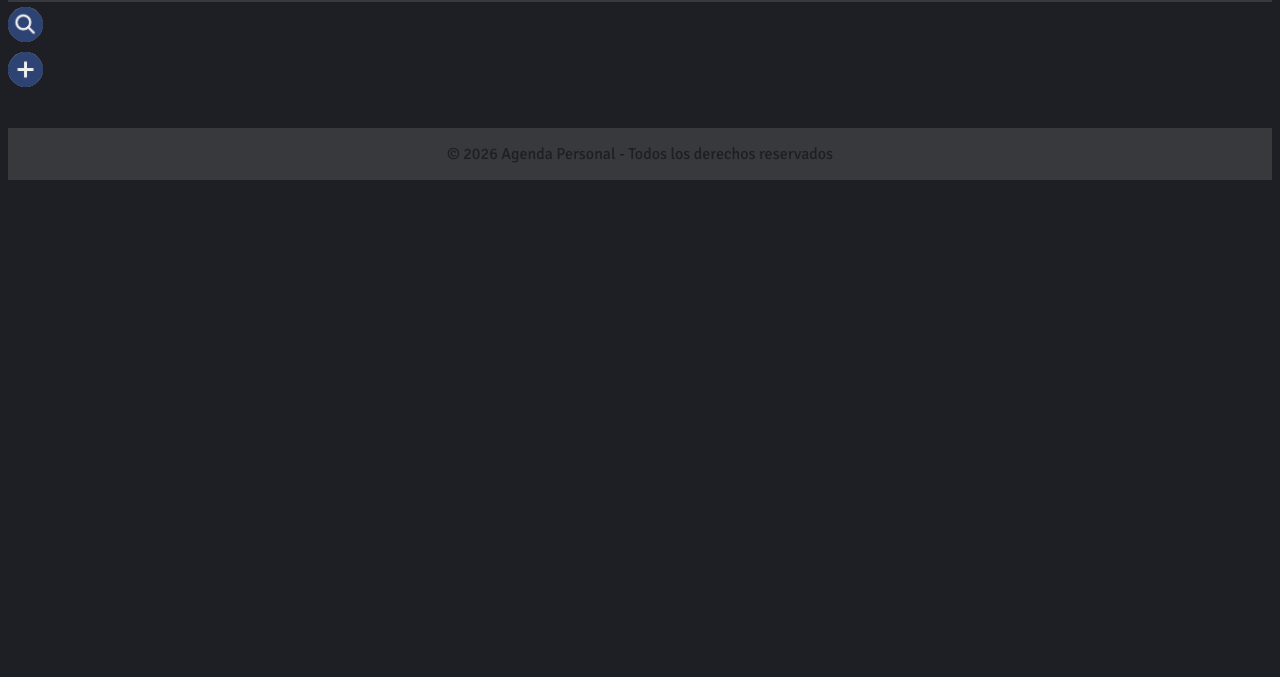
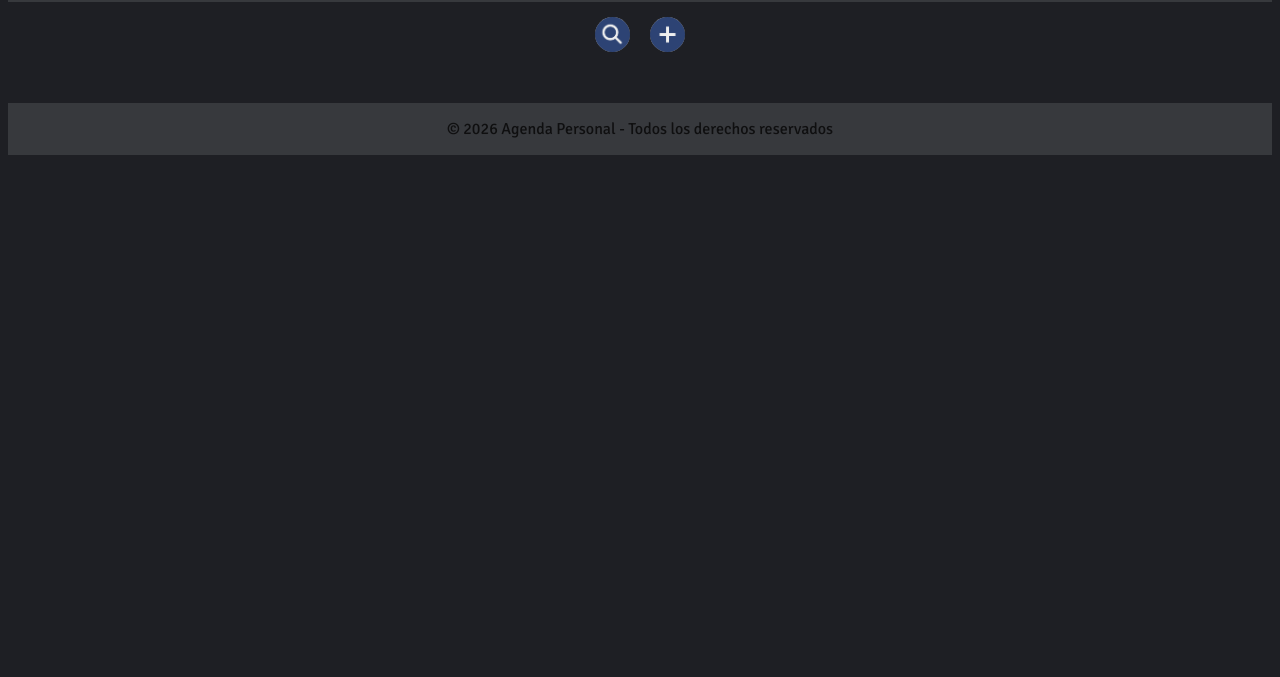
Before and after one commit to AndresAguay0/parcial-1, a plain HTML site: page index.html in a window 1280 px wide. Shown: the part 123-800 px from the top of the page. Drawn offline with Linux system fonts and the light colour scheme.

Commit message:
Css actualizado

```diff
--- /dev/null
+++ b/css/components/botones.css
@@ -0,0 +1,19 @@
+.botones{
+    display: flex;
+    justify-content: center ;
+
+}
+
+.botones button{
+    margin-right: 10px;
+    margin-left: 10px;
+    margin-bottom: 15px;
+    margin-top: 15px;
+    width: 35px;
+    height: 35px;
+    border: none;
+    border-radius: 50%;
+    background-size: cover;
+    background-position: center;
+    cursor: pointer;
+}
--- a/css/components/footer.css
+++ b/css/components/footer.css
@@ -2,5 +2,5 @@ footer {
     display: grid;
     text-align: center;
     background-color: var(--color-fondo-contacto);
-    color: var(--color-fondo)
+    color: var(--color-footer)
 }
--- a/css/index.css
+++ b/css/index.css
@@ -1,22 +1,16 @@
 @import url(./components/header.css);
 @import url(./components/modal.css);
 @import url(./components/footer.css);
-
+@import url(./components/botones.css);
 :root{
   --color-fondo: #1e1f24;
   --color-letras:#ffffff;
   --color-fondo-contacto: #37393d;
+  --color-footer: #0f0f10;
   --boton-color:#2d4374;
   --boton-cancelar-eliminar:#d13739;
+
 }
-
-#abrir-busqueda,
-#abrirModal {
-  margin: 5px auto;
-  align-items: center;
-}
-
-
 
 .modal-contenido {
   border: 4px solid var(--boton-color);
@@ -81,14 +75,7 @@ input {
 }
 /* Boton de agregar contacto */
 #abrirModal {
-    width: 35px;
-    height: 35px;
-    border: none;
-    border-radius: 50%;
     background-image: url("../assets/img/boton_agregar.png");
-    background-size: cover;
-    background-position: center;
-    cursor: pointer;
 }
 
 body{
@@ -100,12 +87,10 @@ body{
 #lista-contactos {
   font-family: "Signika", sans-serif;
   font-optical-sizing: auto;
-  list-style: none;
   display: flex;
   flex-direction: column;
   gap: 12px;
   margin-top: 20px;
-  padding: 0;
   color: var(--color-letras);
 }
 #lista-contactos li {
@@ -141,14 +126,6 @@ body{
 }
 
 #abrir-busqueda{
-
-    width: 35px;
-    height: 35px;
-    border: none;
-    border-radius: 50%;
-    background-size: cover;
-    background-position: center;
-    cursor: pointer;
     background-image: url("../assets/img/boton_busqueda.png");
 }
 
@@ -158,11 +135,11 @@ body{
   justify-content: center;
   align-items: center;
   gap: 10px;
-  margin: 20px auto;
+  margin: 10px auto;
 }
 
 #busqueda-div label {
-  font-size: 20px;
+  font-size: 18px;
   color: var(--color-letras);
 }
 
@@ -170,9 +147,7 @@ body{
 #buscar {
   padding: 10px 15px;
   border-radius: 20px;
-  border: none;
-  outline: none;
-  width: 250px;
+  width: 220px;
   background: var(--color-fondo-contacto);
   color: var(--color-letras);
 
--- a/index.html
+++ b/index.html
@@ -11,19 +11,27 @@
       name="description"
       content="Tu Agenda Personal de contactos. Busca y comunicate con quien quieras. Agrega o elimina cualquier contacto que desees."
     />
-    <link rel="icon" href="./assets/favicon/logopagina.png" />
+    <link rel="icon" href="./assets/favicon/logo.png" />
     <link rel="stylesheet" href="./css/index.css" />
   </head>
 
   <body>
     <header>
       <div>
-        <img src="./assets/img/logo.png" alt="logo-agenda-personal" />
+        <img src="./assets/favicon/logo.png" alt="logo-agenda-personal" />
         <h1>Agenda Personal</h1>
       </div>
     </header>
 
     <main>
+
+      <section>
+        <div class="botones">
+          <button id="abrir-busqueda"></button>
+          <button id="abrirModal"></button>
+        </div>
+      </section>
+
       <!-- BUSCAR -->
       <section>
         <div id="busqueda-div">
@@ -32,15 +40,7 @@
         </div>
       </section>
 
-      <section>
-        <div>
-          <button id="abrir-busqueda"</button>
-        </div>
-        <div>
-          <!-- Agregamos una clase boton para luego poder hacer un boton.css en componentes y reutilizarlo -->
-          <button id="abrirModal" class="boton agregar" aria-label="Agregar contacto"></button>
-        </div>
-      </section>
+
 
 
       <!-- AGREGAR CONTACTO -->
```
Also changed, not shown: assets/favicon/logo.png (added), assets/favicon/logopagina.png (deleted), assets/img/boton_agregar_a.png (added), assets/img/boton_busqueda_a.png (added), assets/img/logo.png (deleted).
